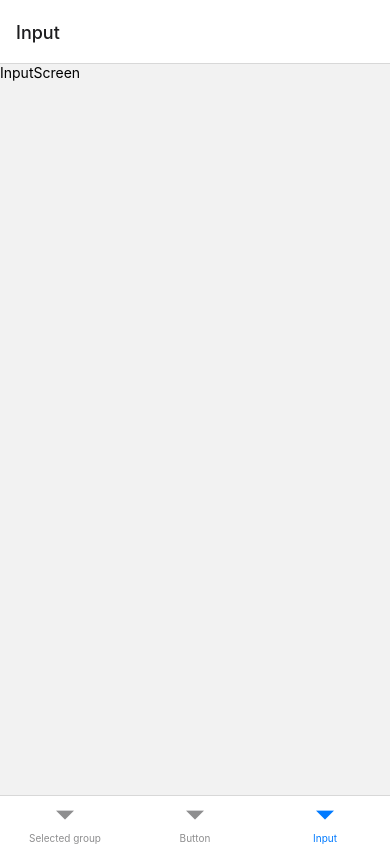
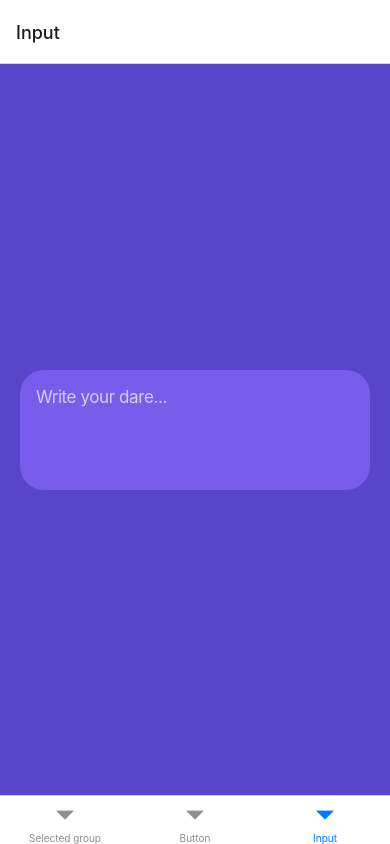
Before and after one commit to krugloffix/wachangaTest, a React Native app: screen /Input in a window 390 px wide. Built offline with nearby package versions, Linux system fonts and the light colour scheme.

Commit message:
add third screen
добавила третий экран с textInput

```diff
--- /dev/null
+++ b/components/Input.tsx
@@ -0,0 +1,39 @@
+import React from 'react';
+import {StyleSheet, View, TextInput} from 'react-native';
+
+const Input = () => {
+  return (
+    <View style={styles.container}>
+      <TextInput
+        style={styles.inputDefault}
+        editable
+        multiline
+        placeholder="Write your dare..."
+        placeholderTextColor={'rgba(255, 255, 255, 0.7)'}
+        cursorColor={'#FFFFFF'}
+        numberOfLines={1}
+      />
+    </View>
+  );
+};
+
+export default Input;
+
+const styles = StyleSheet.create({
+  container: {
+    width: '100%',
+  },
+  inputDefault: {
+    padding: 16,
+    height: 120,
+    backgroundColor: '#785CEB',
+    borderRadius: 24,
+    fontStyle: 'normal',
+    fontWeight: '400',
+    fontSize: 17,
+    lineHeight: 22,
+    letterSpacing: -0.41,
+    color: '#FFFFFF',
+    textAlignVertical: 'top',
+  },
+});
--- a/screens/InputScreen.tsx
+++ b/screens/InputScreen.tsx
@@ -1,8 +1,23 @@
 import React from 'react';
-import {Text} from 'react-native';
+import {View, StyleSheet} from 'react-native';
+import Input from '../components/Input';
 
 const InputScreen = () => {
-  return <Text>InputScreen</Text>;
+  return (
+    <View style={styles.sectionContainer}>
+      <Input />
+    </View>
+  );
 };
 
+const styles = StyleSheet.create({
+  sectionContainer: {
+    paddingHorizontal: 20,
+    flex: 1,
+    justifyContent: 'center',
+    alignItems: 'center',
+    backgroundColor: '#5945C9',
+  },
+});
+
 export default InputScreen;
```
